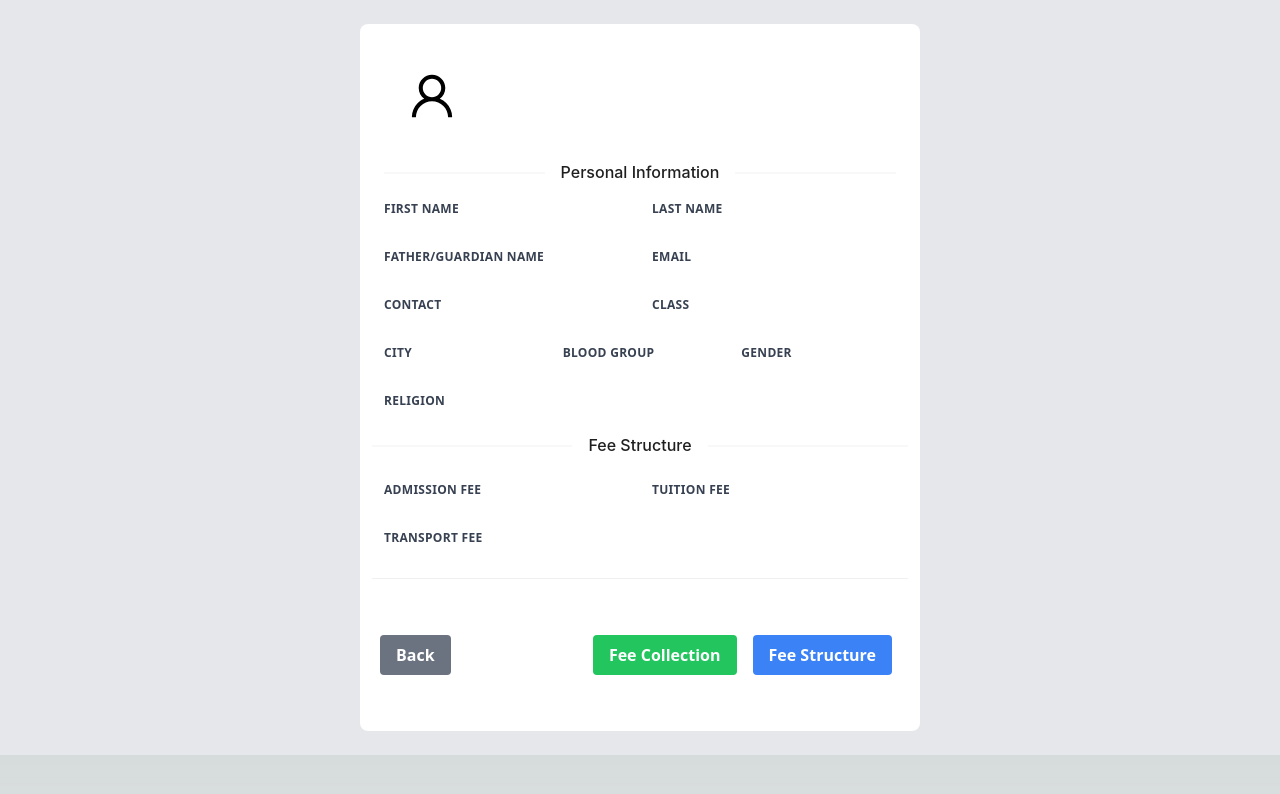
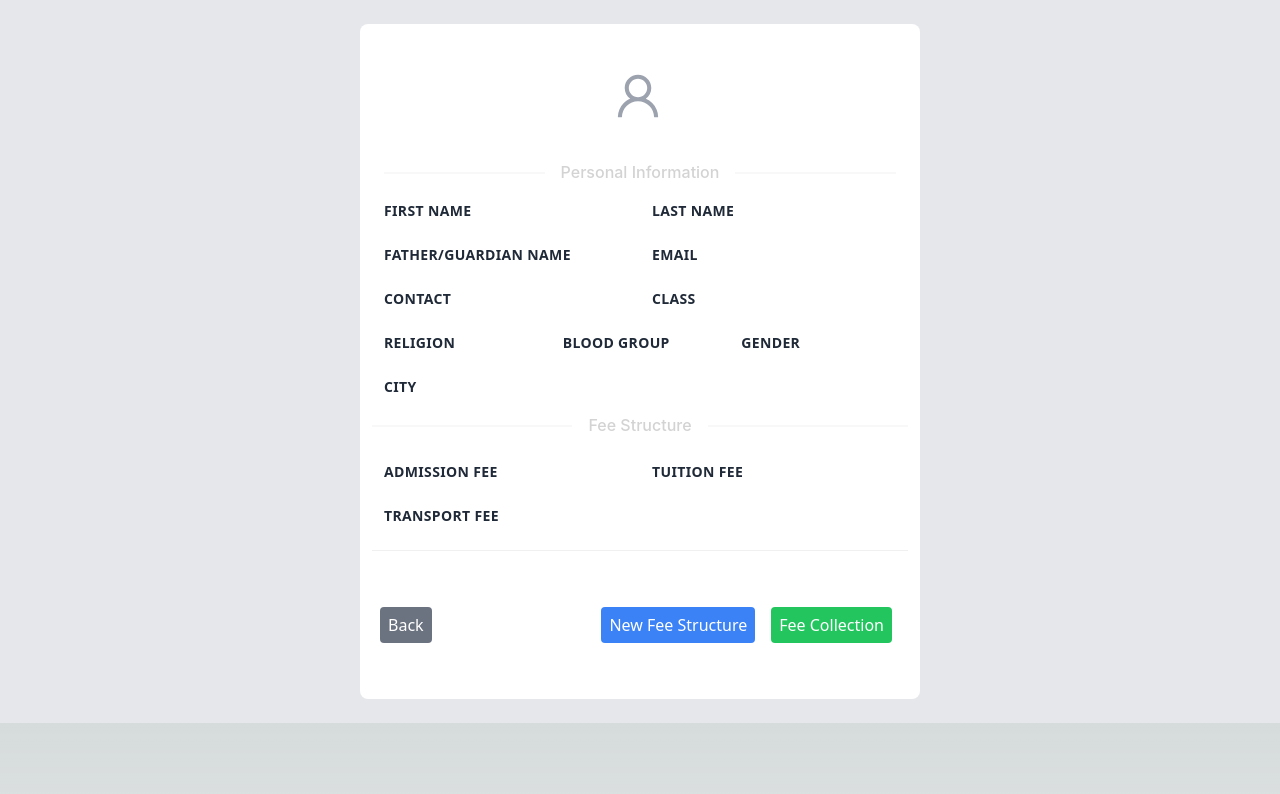
Before and after one commit to MuhammadOmarAzhar/student-fee, a Next.js app: page /student-detail in a window 1280 px wide. Shown: the top 794 px of the page. Built offline with nearby package versions, Linux system fonts and the light colour scheme.

Commit message:
changes student details

```diff
--- a/src/pages/student-detail/index.jsx
+++ b/src/pages/student-detail/index.jsx
@@ -57,108 +57,120 @@ const studentDetail = () => {
       <div className='flex justify-center'>
         <div className='bg-white p-6 rounded-lg h-fit w-fit'>
           <form className='w-full max-w-lg'>
-            <div className='flex items-center p-6'>
+            <div className='flex justify-center  p-6'>
               <div className='text-black text-5xl'>
-                <UserOutlined />
+                <UserOutlined style={{color: '#9CA3AF', marginRight: 5}} />
               </div>
-              <div>
-                <h1 className='text-black text-lg font-bold uppercase'>
+              <div className=' grid items-end'>
+                <h1 className='text-gray-400 text-md font-semibold uppercase'>
                   {studentData.firstName} {studentData.lastName}
                 </h1>
               </div>
             </div>
-            <Divider>Personal Information</Divider>
+            <Divider style={{color: 'lightgray'}}>Personal Information</Divider>
             <div className='flex flex-wrap -mx-3 mb-6'>
               <div className='w-full md:w-1/2 px-3 mb-6 md:mb-0'>
-                <label className='block uppercase tracking-wide text-gray-700 text-xs font-bold mb-2'>
+                <label className='block uppercase tracking-wide text-gray-800 text-sm font-bold '>
                   First Name
                 </label>
-                <p className='text-gray-700'>{studentData.firstName}</p>
+                <p className='text-gray-400 text-sm'>{studentData.firstName}</p>
               </div>
               <div className='w-full md:w-1/2 px-3'>
-                <label className='block uppercase tracking-wide text-gray-700 text-xs font-bold mb-2'>
+                <label className='block uppercase tracking-wide text-gray-800 text-sm font-bold'>
                   Last Name
                 </label>
-                <p className='text-gray-700'>{studentData.lastName}</p>
+                <p className='text-gray-400 text-sm'>{studentData.lastName}</p>
               </div>
               <div className='w-full mt-6 md:w-1/2 px-3'>
-                <label className='block uppercase tracking-wide text-gray-700 text-xs font-bold mb-2'>
+                <label className='block uppercase tracking-wide text-gray-800 text-sm font-bold'>
                   Father/Guardian Name
                 </label>
-                <p className='text-gray-700'>{studentData.fatherName}</p>
+                <p className='text-gray-400 text-sm'>
+                  {studentData.fatherName}
+                </p>
               </div>
               <div className='w-full mt-6 md:w-1/2 px-3'>
-                <label className='block uppercase tracking-wide text-gray-700 text-xs font-bold mb-2'>
+                <label className='block uppercase tracking-wide text-gray-800 text-sm font-bold'>
                   Email
                 </label>
-                <p className='text-gray-700'>{studentData.email}</p>
+                <p className='text-gray-400 text-sm'>{studentData.email}</p>
               </div>
             </div>
             <div className='flex flex-wrap -mx-3 mb-6'>
               <div className='w-full px-3 md:w-1/2'>
-                <label className='block uppercase tracking-wide text-gray-700 text-xs font-bold mb-2'>
+                <label className='block uppercase tracking-wide text-gray-800 text-sm font-bold'>
                   Contact
                 </label>
-                <p className='text-gray-700'>{studentData.phone}</p>
+                <p className='text-gray-400 text-sm'>{studentData.phone}</p>
               </div>
               <div className='w-full px-3 md:w-1/2'>
-                <label className='block uppercase tracking-wide text-gray-700 text-xs font-bold mb-2'>
+                <label className='block uppercase tracking-wide text-gray-800 text-sm font-bold'>
                   Class
                 </label>
-                <p className='text-gray-700'>{studentData.studentClass}</p>
+                <p className='text-gray-400 text-sm'>
+                  {studentData.studentClass}
+                </p>
               </div>
             </div>
 
             <div className='flex flex-wrap -mx-3 mb-2'>
-              <div className='w-full md:w-1/3 px-3 mb-6'>
-                <label className='block uppercase tracking-wide text-gray-700 text-xs font-bold mb-2'>
+              <div className='w-full md:w-1/3 px-3 mb-6 md:mb-0'>
+                <label className='block uppercase tracking-wide text-gray-800 text-sm font-bold'>
+                  Religion
+                </label>
+                <p className='text-gray-400 text-sm'>{studentData.religion}</p>
+              </div>
+              <div className='w-full md:w-1/3 px-3 mb-6 md:mb-0'>
+                <label className='block uppercase tracking-wide text-gray-800 text-sm font-bold'>
+                  Blood group
+                </label>
+                <p className='text-gray-400 text-sm'>
+                  {studentData.bloodgroup}
+                </p>
+              </div>
+              <div className='w-full md:w-1/3 px-3 mb-6 md:mb-0'>
+                <label className='block uppercase tracking-wide text-gray-800 text-sm font-bold'>
+                  Gender
+                </label>
+                <p className='text-gray-400 text-sm'>{studentData.gender}</p>
+              </div>
+              <div className='w-full md:w-1/3 px-3 mt-6'>
+                <label className='block uppercase tracking-wide text-gray-800 text-sm font-bold'>
                   City
                 </label>
-                <p className='text-gray-700'>{studentData.address}</p>
+                <p className='text-gray-400 text-sm'>{studentData.address}</p>
               </div>
-              <div className='w-full md:w-1/3 px-3 mb-6 md:mb-0'>
-                <label className='block uppercase tracking-wide text-gray-700 text-xs font-bold mb-2'>
-                  Blood group
-                </label>
-                <p className='text-gray-700'>{studentData.bloodgroup}</p>
-              </div>
-              <div className='w-full md:w-1/3 px-3 mb-6 md:mb-0'>
-                <label className='block uppercase tracking-wide text-gray-700 text-xs font-bold mb-2'>
-                  Gender
-                </label>
-                <p className='text-gray-700'>{studentData.gender}</p>
-              </div>
-              <div className='w-full md:w-1/3 px-3 mb-6 md:mb-0'>
-                <label className='block uppercase tracking-wide text-gray-700 text-xs font-bold mb-2'>
-                  Religion
-                </label>
-                <p className='text-gray-700'>{studentData.religion}</p>
-              </div>
-              <Divider>Fee Structure</Divider>
+              <Divider style={{color: 'lightgray'}}>Fee Structure</Divider>
             </div>
             <div className='flex flex-wrap -mx-3 mb-6'>
               <div className='w-full md:w-1/2 px-3 mb-6 md:mb-0'>
-                <label className='block uppercase tracking-wide text-gray-700 text-xs font-bold mb-2'>
+                <label className='block uppercase tracking-wide text-gray-800 text-sm font-bold'>
                   Admission fee
                 </label>
-                <p className='text-gray-700'>{studentData.admissionFee}</p>
+                <p className='text-gray-400 text-sm'>
+                  {studentData.admissionFee}
+                </p>
               </div>
               <div className='w-full md:w-1/2 px-3'>
-                <label className='block uppercase tracking-wide text-gray-700 text-xs font-bold mb-2'>
+                <label className='block uppercase tracking-wide text-gray-800 text-sm font-bold'>
                   Tuition fee
                 </label>
-                <p className='text-gray-700'>{studentData.tuitionFee}</p>
+                <p className='text-gray-400 text-sm'>
+                  {studentData.tuitionFee}
+                </p>
               </div>
               <div className='w-full mt-6 md:w-1/2 px-3'>
-                <label className='block uppercase tracking-wide text-gray-700 text-xs font-bold mb-2'>
+                <label className='block uppercase tracking-wide text-gray-800 text-sm font-bold'>
                   Transport fee
                 </label>
-                <p className='text-gray-700'>{studentData.transportFee}</p>
+                <p className='text-gray-400 text-sm'>
+                  {studentData.transportFee}
+                </p>
               </div>
               <Divider />
               <div className='w-full flex justify-between items-center mt-6 mx-2'>
                 <button
-                  className='bg-gray-500 hover:bg-gray-700 text-white font-bold py-2 px-4 rounded focus:outline-none focus:shadow-outline-gray'
+                  className='bg-gray-500 hover:bg-gray-700 text-white  py-1.5 px-2 rounded focus:outline-none focus:shadow-outline-gray'
                   type='button'
                   onClick={handleBack}
                 >
@@ -166,18 +178,18 @@ const studentDetail = () => {
                 </button>
                 <div>
                   <button
-                    className='bg-green-500 hover:bg-green-700 text-white font-bold m-2 py-2 px-4 rounded focus:outline-none focus:shadow-outline-green'
+                    className='bg-blue-500 hover:bg-blue-700 text-white m-2  py-1.5 px-2 rounded focus:outline-none focus:shadow-outline-blue'
+                    type='button'
+                    onClick={handleOpenModal}
+                  >
+                    New Fee Structure
+                  </button>
+                  <button
+                    className='bg-green-500 hover:bg-green-700 text-white  m-2 py-1.5 px-2 rounded focus:outline-none focus:shadow-outline-green'
                     type='button'
                     onClick={handleOpenModal}
                   >
                     Fee Collection
-                  </button>
-                  <button
-                    className='bg-blue-500 hover:bg-blue-700 text-white m-2 font-bold py-2 px-4 rounded focus:outline-none focus:shadow-outline-blue'
-                    type='button'
-                    onClick={handleOpenModal}
-                  >
-                    Fee Structure
                   </button>
                 </div>
                 <Modal
```
